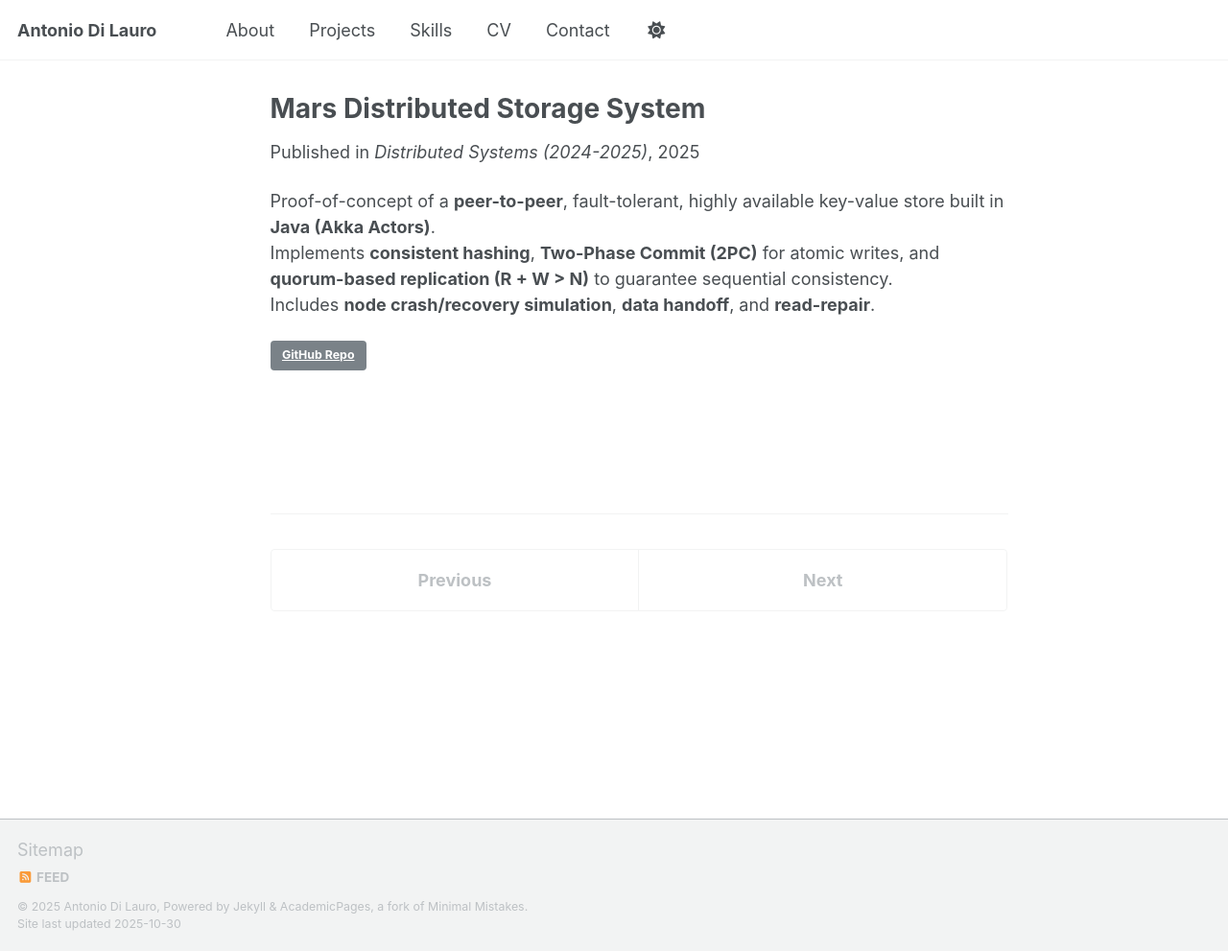
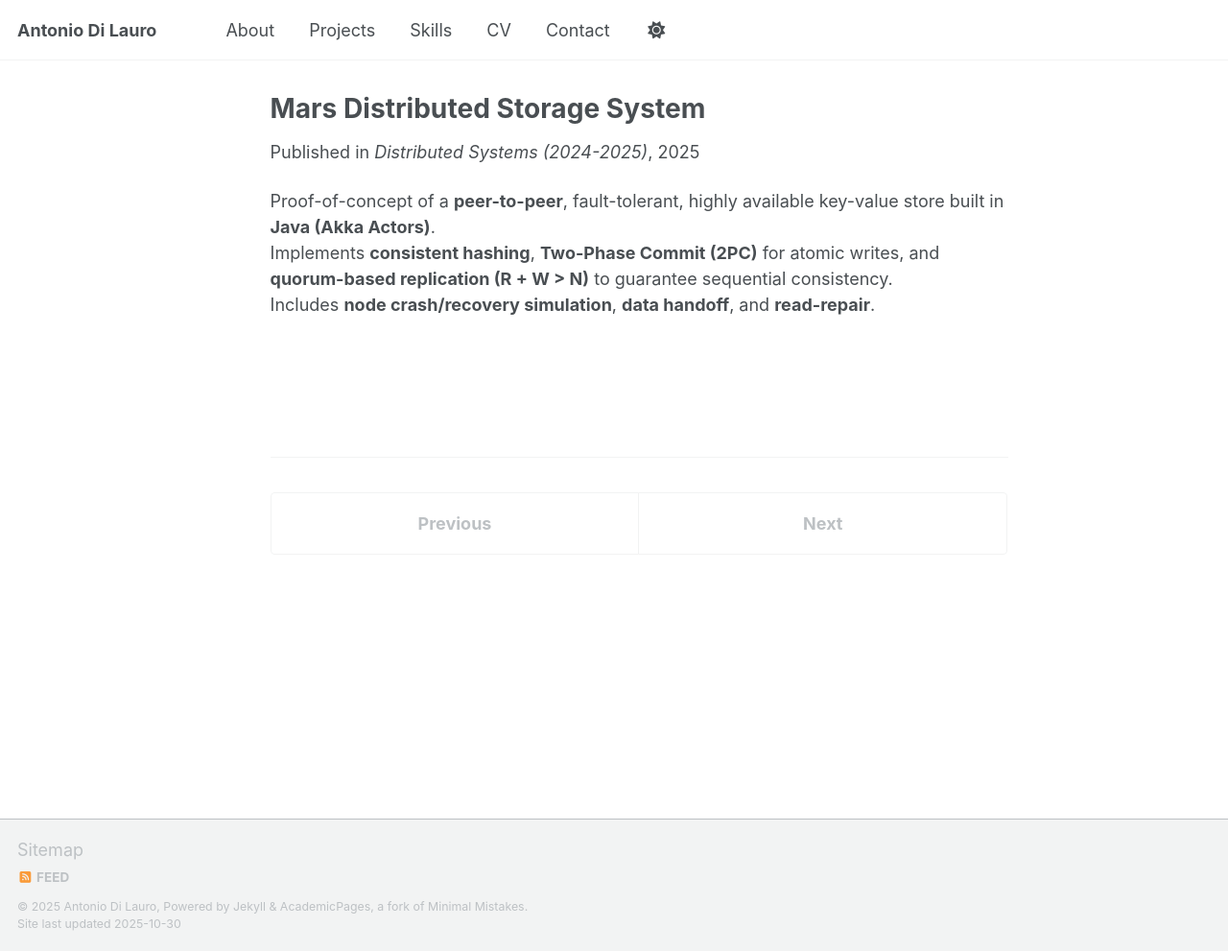
Before and after one commit to antodila/antodila.github.io, a Jekyll site: the page built from _projects/2025-02-mars-distributed-storage.md, in a window 1280 px wide and 991 px high. Shown: the whole window at 96% size. Built offline with Jekyll 4.4.1, drawn with Linux system fonts in a browser that asks for light colours; a script that is not in the unit is left out.

Commit message:
Update 2025-02-mars-distributed-storage.md

```diff
--- a/_projects/2025-02-mars-distributed-storage.md
+++ b/_projects/2025-02-mars-distributed-storage.md
@@ -16,8 +16,5 @@ Proof-of-concept of a **peer-to-peer**, fault-tolerant, highly available key-val
 Implements **consistent hashing**, **Two-Phase Commit (2PC)** for atomic writes, and **quorum-based replication (R + W > N)** to guarantee sequential consistency.
 Includes **node crash/recovery simulation**, **data handoff**, and **read-repair**.
 
-{% if page.repo %}
-<p><a class="btn btn--primary btn--small" href="{{ page.repo }}" target="_blank" rel="noopener">GitHub Repo</a></p>
-{% endif %}
 
 <p><a class="btn btn--light-outline btn--small" href="{{ '/projects/' | relative_url }}">← Back to Projects</a></p>
```
